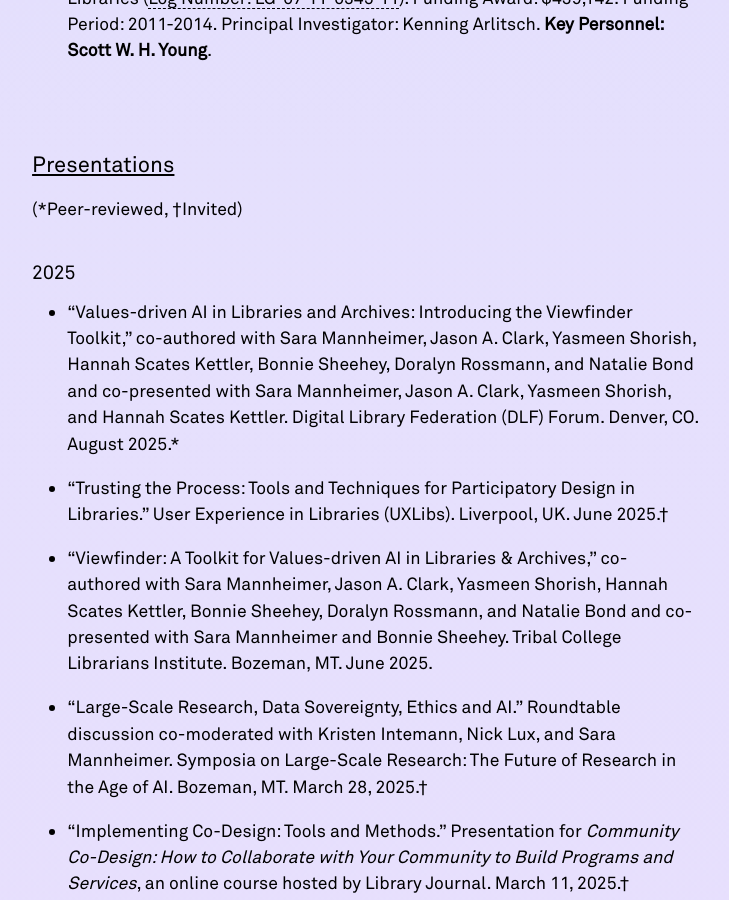
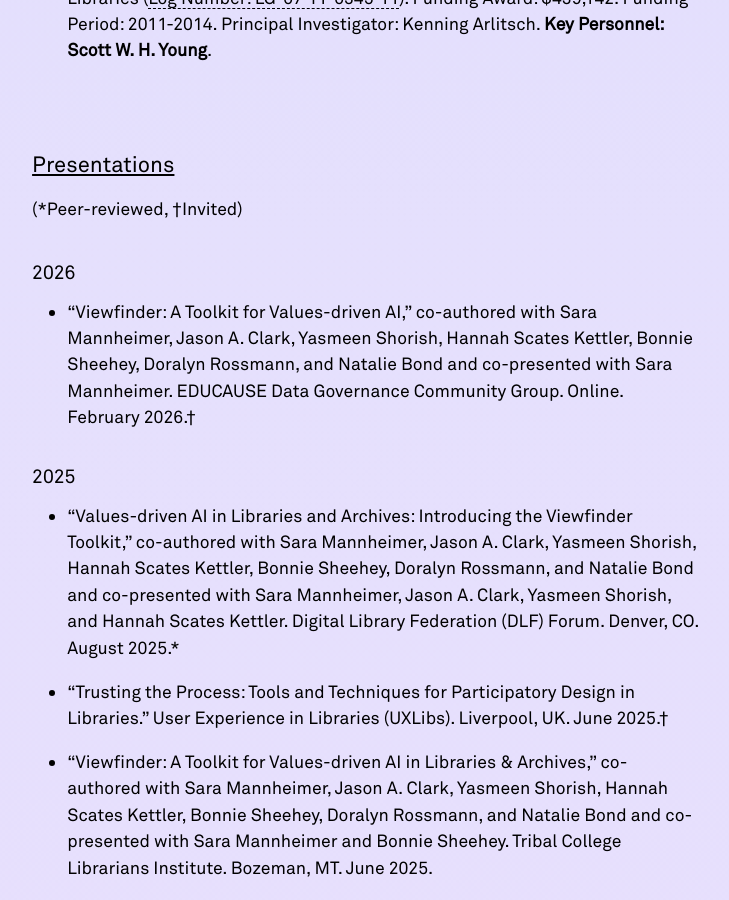
Before and after one commit to swyoung/swyoung.github.io, a Jekyll site: the page built from _pages/cv.md, in a window 1280 px wide and 900 px high, scrolled down 9251 px. Shown: the whole window, without its empty margins (216-945 px from the left). Built offline with Jekyll 4.4.1, drawn with Linux system fonts in a browser that asks for light colours; nearby versions of some CDN libraries; a style sheet for code colours, icons or effects is not loaded; some of the changed text lies outside the part shown.

Commit message:
Update cv.md
add EDUCAUSE presentation

```diff
--- a/_pages/cv.md
+++ b/_pages/cv.md
@@ -200,6 +200,11 @@ Montana State University
 
 ## Presentations
 (*Peer-reviewed, †Invited)
+
+#### 2026
+<ul>
+	<li>“Viewfinder: A Toolkit for Values-driven AI,” co-authored with Sara Mannheimer, Jason A. Clark, Yasmeen Shorish, Hannah Scates Kettler, Bonnie Sheehey, Doralyn Rossmann, and Natalie Bond and co-presented with Sara Mannheimer. EDUCAUSE Data Governance Community Group. Online. February 2026.†</li>
+</ul>
 
 #### 2025
 <ul>
@@ -542,7 +547,7 @@ Montana State University
 
 <br>
 
-Last updated: January 28, 2026
+Last updated: February 5, 2026
 
 ---
 
```
